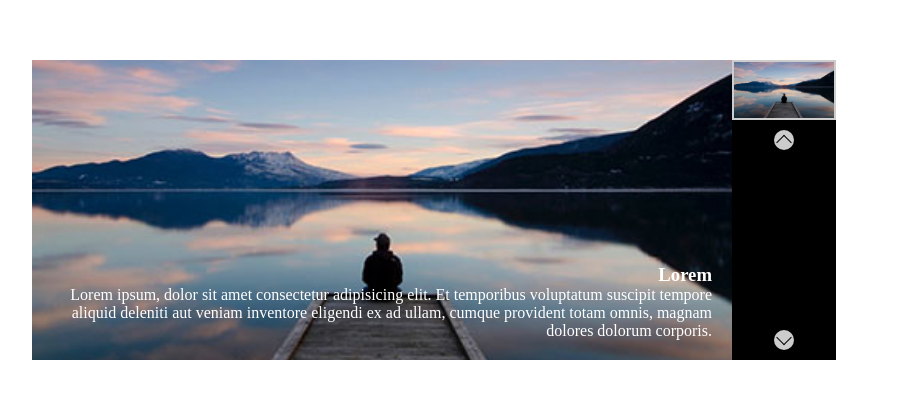
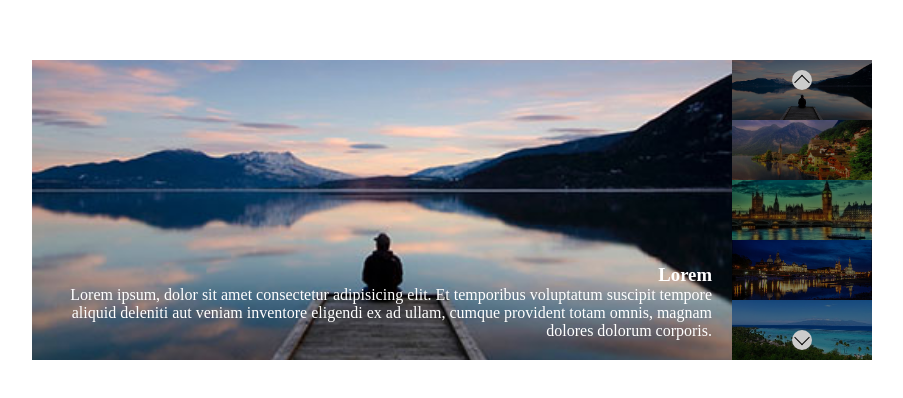
Before and after one commit to matte887/vue-slider, a plain HTML site: page index.html in a window 1280 px wide. Shown: the part 190-588 px from the top of the page, without its empty margins (158-1061 px from the left). Drawn offline with nearby package versions, Linux system fonts and the light colour scheme.

Commit message:
Aggiunti data e ciclate thumbs

```diff
--- a/index.html
+++ b/index.html
@@ -23,13 +23,13 @@
 
             </div>
             <div class="thumbs">
+                <div class="prev"></div>
+                <div class="next"></div>
 
-                <div class="thumb active">
-                    <img src="./img/01.jpg" alt="">
+                <div class="thumb" v-for="item in destinations">
+                    <img :src="item.countryImage" alt="" >
                 </div>
 
-                <div class="prev"></div>
-                <div class="next"></div>
             </div>
        </div>
     </div>
--- a/js/script.js
+++ b/js/script.js
@@ -2,7 +2,34 @@ const app = new Vue(
     {
         el: '#root',
         data: {
-
+            destinations: [
+                {
+                    countryImage: 'img/01.jpg',
+                    countryName: 'Svezia',
+                    countryText: 'Lorem ipsum, dolor sit amet consectetur adipisicing elit. Et temporibus voluptatum suscipit tempore aliquid deleniti aut veniam inventore eligendi ex ad ullam, cumque provident totam omnis, magnam dolores dolorum corporis.'
+                },
+                {
+                    countryImage: 'img/02.jpg',
+                    countryName: 'Svizzera',
+                    countryText: 'Lorem ipsum, dolor sit amet consectetur adipisicing elit. Et temporibus voluptatum suscipit tempore aliquid deleniti aut veniam inventore eligendi ex ad ullam, cumque provident totam omnis, magnam dolores dolorum corporis.'
+                },
+                {
+                    countryImage: 'img/03.jpg',
+                    countryName: 'Gran Bretagna',
+                    countryText: 'Lorem ipsum, dolor sit amet consectetur adipisicing elit. Et temporibus voluptatum suscipit tempore aliquid deleniti aut veniam inventore eligendi ex ad ullam, cumque provident totam omnis, magnam dolores dolorum corporis.'
+                },
+                {
+                    countryImage: 'img/04.jpg',
+                    countryName: 'Germania',
+                    countryText: 'Lorem ipsum, dolor sit amet consectetur adipisicing elit. Et temporibus voluptatum suscipit tempore aliquid deleniti aut veniam inventore eligendi ex ad ullam, cumque provident totam omnis, magnam dolores dolorum corporis.'
+                },
+                {
+                    countryImage: 'img/05.jpg',
+                    countryName: 'Paradise',
+                    countryText: 'Lorem ipsum, dolor sit amet consectetur adipisicing elit. Et temporibus voluptatum suscipit tempore aliquid deleniti aut veniam inventore eligendi ex ad ullam, cumque provident totam omnis, magnam dolores dolorum corporis.'
+                }
+            ],
+            currentSlide: 0
         },
         methods: {
 
```
